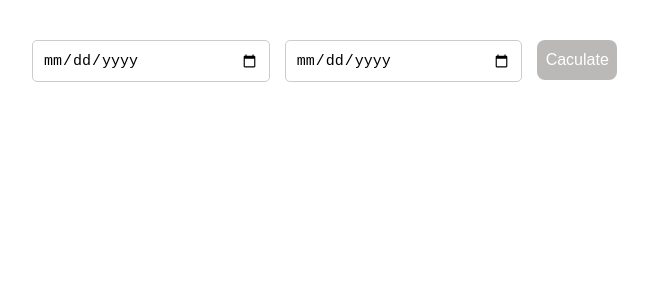
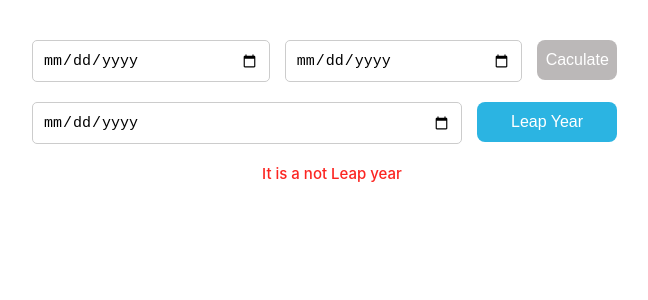
Before and after one commit to harpreet780/Js-Statements, a React (Create React App) app: page / in a window 1280 px wide. Shown: the top 300 px of the page, without its empty margins (308-956 px from the left). Built offline with nearby package versions, Linux system fonts and the light colour scheme.

Commit message:
add leap year

```diff
--- /dev/null
+++ b/src/component/Moment/MomentMethods/LeapYear.js
@@ -0,0 +1,45 @@
+import React, { useState, useEffect } from 'react';
+import moment from 'moment'
+const LeapYear = () => {
+    const [selected, setSelected] = useState({
+        date: ""
+    });
+    const day = moment(selected.date).format("dddd")
+    const [Year, setYear] = useState(false);
+
+    const Hanldedate = (e) => {
+        setSelected({ ...selected, [e.target.name]: e.target.value });
+    }
+    const submitDate = (e) => {
+        e.preventDefault();
+        if (selected.date) {
+            setYear(moment(selected.date).isLeapYear());
+        }
+    }
+    console.log(selected, day, Year, "date");
+
+    return (
+        <div className="dateWrapper">
+            <div className="dateSelect">
+                <input
+                    className="dateField"
+                    type='date'
+                    format="mm/dd/yyyy"
+                    value={selected.date}
+                    onChange={(e) => Hanldedate(e)}
+                    name="date" />
+                <button
+                    className="submitBtn"
+                    onClick={submitDate}
+                >
+                    Leap Year
+                </button>
+            </div>
+            {Year ?
+                <p className="dayText">It is a Leap year</p>
+                : <p className="dayText">It is a not Leap year</p>}
+        </div>
+    );
+}
+
+export default LeapYear;
--- a/src/component/Moment/index.js
+++ b/src/component/Moment/index.js
@@ -1,5 +1,6 @@
 import React from 'react';
 import DayGet from './MomentMethods/getDay';
+import LeapYear from './MomentMethods/LeapYear';
 import Validation from './MomentMethods/validation';
 
 const Index =()=> {
@@ -7,6 +8,7 @@ const Index =()=> {
         <div>
             {/* <DayGet/> */}
             <Validation/>
+            <LeapYear/>
         </div>
     );
 }
```
